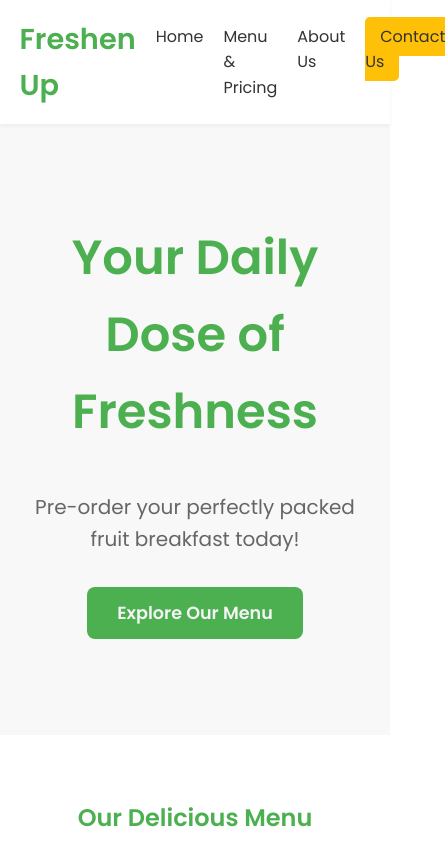
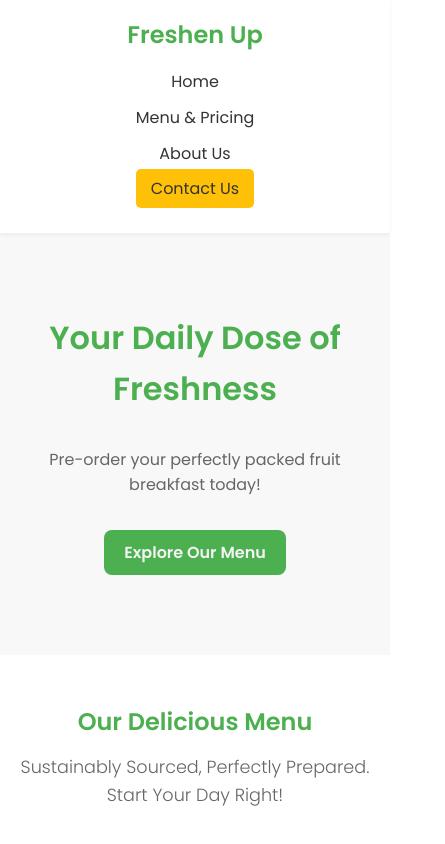
Before and after one commit to Melvinj1013/Toot-fruits, a plain HTML site: page index.html in a window 390 px wide. Shown: the top 844 px of the page, 445 px wide, since content can reach past the window. Drawn offline with Linux system fonts and the light colour scheme.

Commit message:
Update style.css
updated the css file to make the website compatible with mobile phone

```diff
--- a/style.css
+++ b/style.css
@@ -243,3 +243,73 @@ footer {
 .contact-details strong {
     font-weight: 600;
 }
+
+/* --- MOBILE RESPONSIVENESS (MEDIA QUERIES) --- */
+
+@media (max-width: 768px) {
+    /* Rules for devices like tablets and large phones */
+
+    /* NAVIGATION BAR ADJUSTMENTS */
+    .navbar {
+        flex-direction: column; /* Stack logo and navigation vertically */
+        padding: 1rem 5%;
+    }
+
+    .navbar nav ul {
+        flex-direction: column; /* Stack menu links vertically */
+        align-items: center;
+        padding: 10px 0;
+    }
+
+    .navbar ul li {
+        margin: 5px 0; /* Add vertical space between stacked links */
+    }
+
+    /* HERO SECTION ADJUSTMENTS */
+    .hero-section {
+        min-height: 50vh; /* Make the hero area shorter on mobile */
+        padding: 4rem 5%;
+    }
+
+    .hero-section h1 {
+        font-size: 2rem; /* Reduce large heading size */
+    }
+
+    .hero-section p {
+        font-size: 1rem;
+    }
+
+    /* MENU GRID ADJUSTMENTS */
+    /* This makes sure the menu categories stack vertically instead of side-by-side */
+    .menu-grid {
+        grid-template-columns: 1fr; /* Force a single column layout */
+    }
+
+    .menu-category {
+        margin-bottom: 20px;
+    }
+}
+
+@media (max-width: 480px) {
+    /* Rules for small phones */
+
+    /* GENERAL SECTION PADDING */
+    section {
+        padding: 3rem 5%; /* Reduce padding for tighter screens */
+    }
+
+    /* FONT SIZE ADJUSTMENTS */
+    .logo {
+        font-size: 1.5rem;
+    }
+
+    .primary-cta {
+        padding: 10px 20px;
+        font-size: 1rem;
+    }
+
+    /* ABOUT AND CONTACT TEXT */
+    .about-text, .contact-details p {
+        font-size: 0.95rem;
+    }
+}
```
